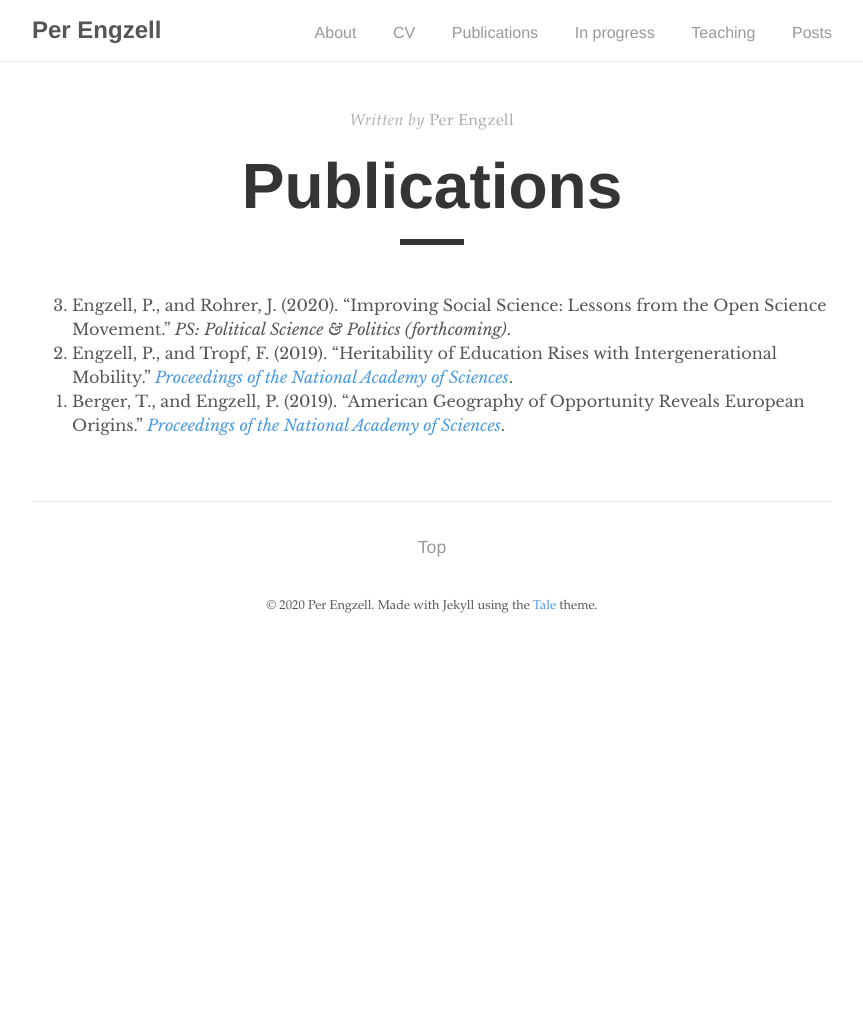
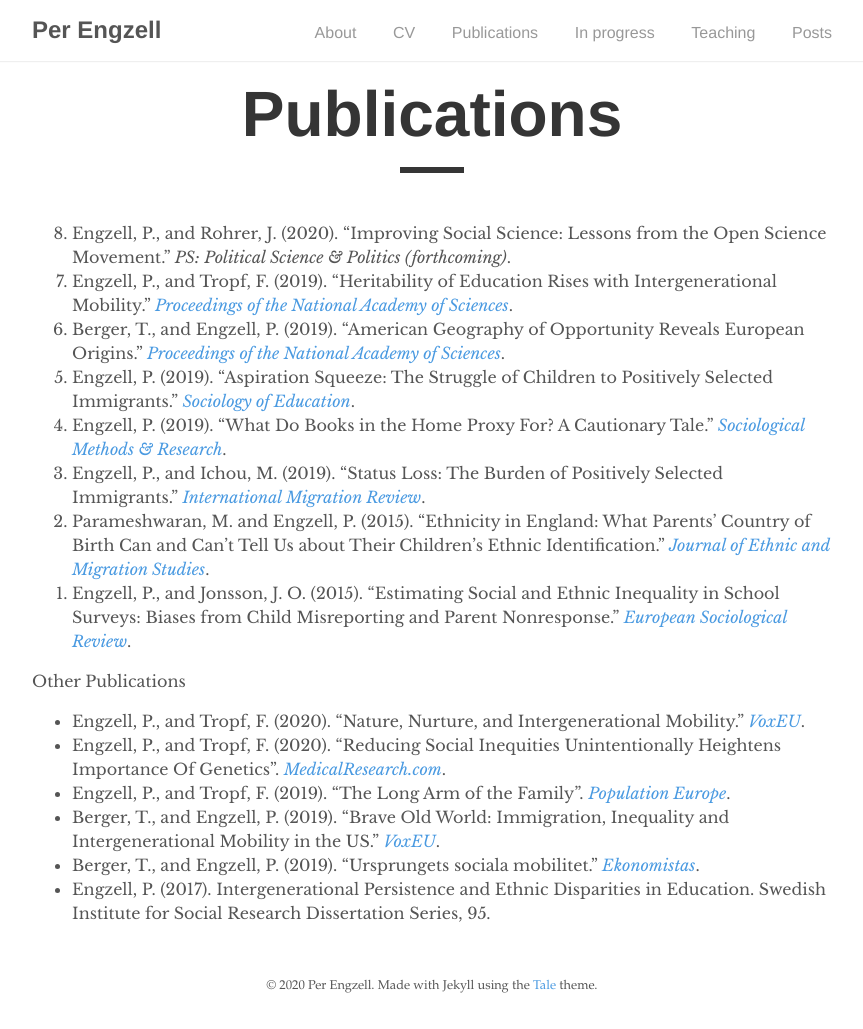
Before and after one commit to pengzell/pengzell.github.io, a Jekyll site: the page built from _pages/publications.md, in a window 1280 px wide. Shown: the whole page, without its empty margins (208-1071 px from the left). Built offline with Jekyll 4.4.1, drawn with Linux system fonts in a browser that asks for light colours; before the commit the page ends 900 px from its top, so only the background shows below that.

Commit message:
Update publications.md

```diff
--- a/_pages/publications.md
+++ b/_pages/publications.md
@@ -1,10 +1,24 @@
 ---
-layout: post
+layout: plain
 title: "Publications"
 author: "Per Engzell"
 permalink: /publications/
 ---
+
 0. Engzell, P., and Rohrer, J. (2020). "Improving Social Science: Lessons from the Open Science Movement." *PS: Political Science & Politics (forthcoming)*.
 0. Engzell, P., and Tropf, F. (2019). "Heritability of Education Rises with Intergenerational Mobility." [*Proceedings of the National Academy of Sciences*](https://doi.org/10.1073/pnas.1912998116).
 0. Berger, T., and Engzell, P. (2019). "American Geography of Opportunity Reveals European Origins." [*Proceedings of the National Academy of Sciences*](https://doi.org/10.1073/pnas.1810893116).
+0. Engzell, P. (2019). "Aspiration Squeeze: The Struggle of Children to Positively Selected Immigrants." [*Sociology of Education*](https://doi.org/10.1177/0038040718822573).
+0. Engzell, P. (2019). "What Do Books in the Home Proxy For? A Cautionary Tale." [*Sociological Methods & Research*](https://doi.org/10.1177/0049124119826143).
+0. Engzell, P., and Ichou, M. (2019). "Status Loss: The Burden of Positively Selected Immigrants." [*International Migration Review*](https://doi.org/10.1177/0197918319850756).
+0. Parameshwaran, M. and Engzell, P. (2015). "Ethnicity in England: What Parents’ Country of Birth Can and Can’t Tell Us about Their Children’s Ethnic Identification." [*Journal of Ethnic and Migration Studies*](https://doi.org/10.1080/1369183X.2014.920690).
+0. Engzell, P., and Jonsson, J. O. (2015). "Estimating Social and Ethnic Inequality in School Surveys: Biases from Child Misreporting and Parent Nonresponse." [*European Sociological Review*](https://doi.org/10.1093/esr/jcv005).
 {: reversed="reversed"}
+
+Other Publications
+- Engzell, P., and Tropf, F. (2020). "Nature, Nurture, and Intergenerational Mobility." [*VoxEU*](https://voxeu.org/article/nature-nurture-and-intergenerational-mobility).
+- Engzell, P., and Tropf, F. (2020). "Reducing Social Inequities Unintentionally Heightens Importance Of Genetics". [*MedicalResearch.com*](https://medicalresearch.com/genetic-research/education-reducing-social-inequities-unintentionally-heightens-importance-of-genetics/52857/).
+- Engzell, P., and Tropf, F. (2019). "The Long Arm of the Family". [*Population Europe*](https://population-europe.eu/pop-digest/long-arm-family).
+- Berger, T., and Engzell, P. (2019). "Brave Old World: Immigration, Inequality and Intergenerational Mobility in the US." [*VoxEU*](https://voxeu.org/article/immigration-inequality-and-intergenerational-mobility-us).
+- Berger, T., and Engzell, P. (2019). "Ursprungets sociala mobilitet." [*Ekonomistas*](https://ekonomistas.se/2019/03/18/gastinlagg-ursprungets-sociala-mobilitet/).
+- Engzell, P. (2017). Intergenerational Persistence and Ethnic Disparities in Education. Swedish Institute for Social Research Dissertation Series, 95.
```
